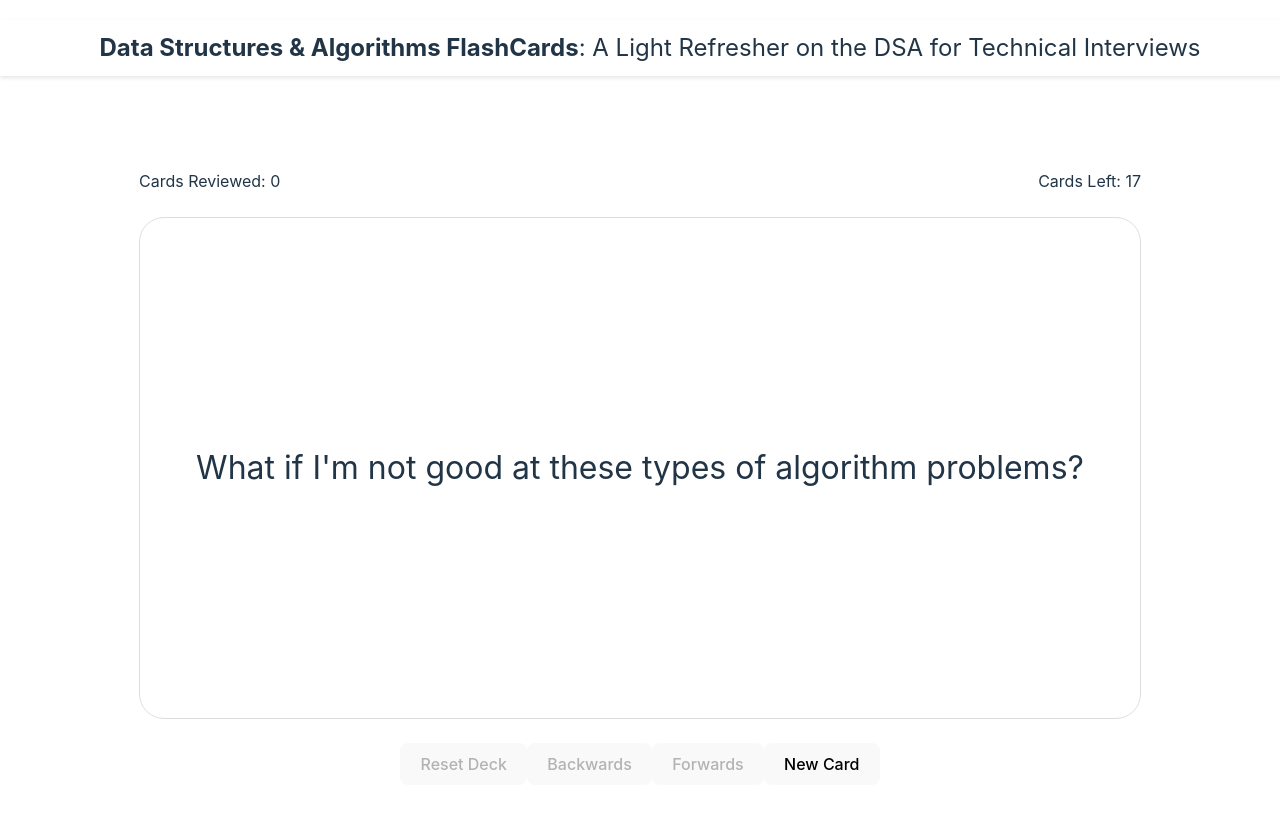
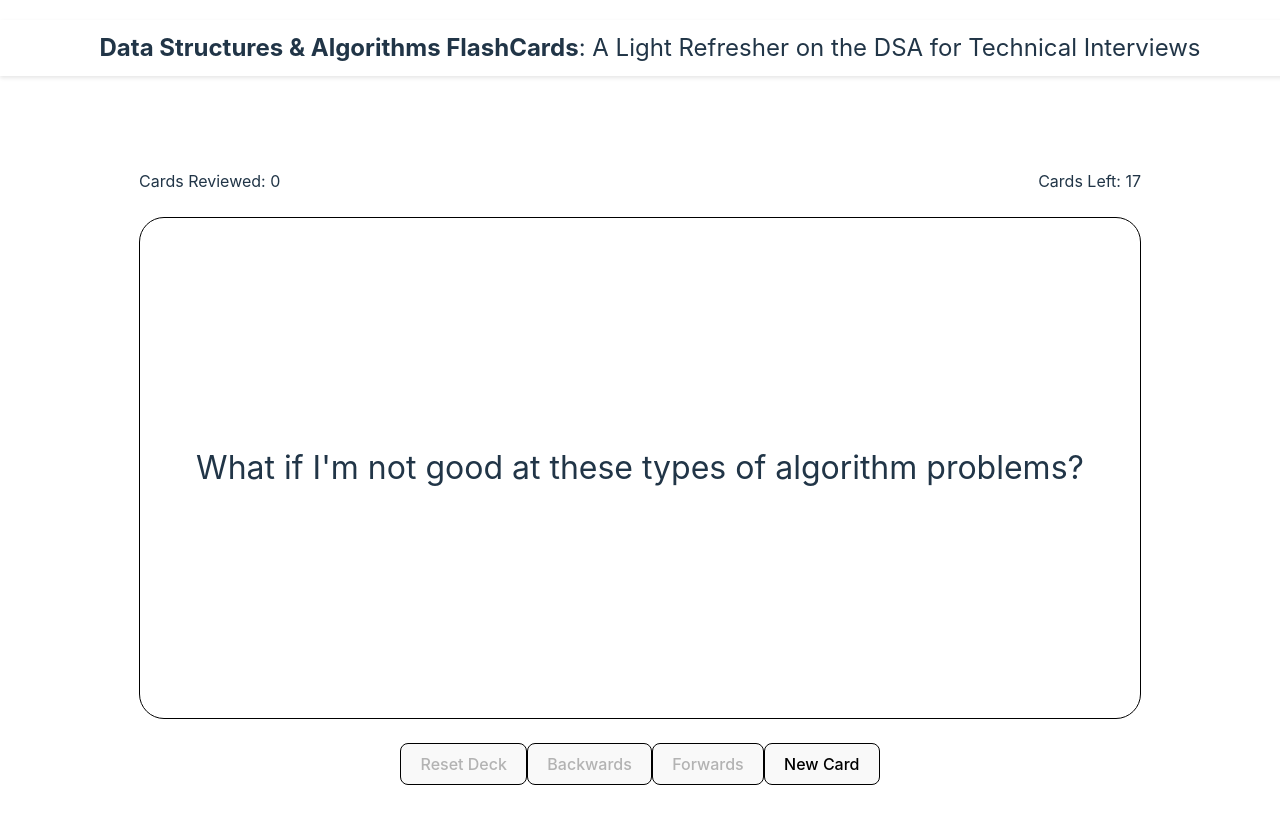
Before and after one commit to DanPark13/dsa-flashcards, a React (Vite) app: page / in a window 1280 px wide. Shown: the top 824 px of the page. Built offline with nearby package versions, Linux system fonts and the light colour scheme.

Commit message:
UI Changes
- Changed to White Background
- Random Card Handle no longer flips opposite but to definition side
  automatically
- Added Black borders

```diff
--- a/src/components/Card.css
+++ b/src/components/Card.css
@@ -1,7 +1,7 @@
 .card {
     width: 1000px;
     height: 500px;
-    border: 1px solid #ddd;
+    border: 1px solid #000000;
     border-radius: 25px;
     display: flex;
     justify-content: center;
--- a/src/components/Card.tsx
+++ b/src/components/Card.tsx
@@ -53,17 +53,17 @@ const Card: React.FC = () => {
     // Sets a New Unviewed Random Card unless all cards have been viewed
     const handleRandomCard = () => {
         const newIndex = getRandomUnusedIndex();
-        if (newIndex !== -1){
+        if (newIndex !== -1) {
+            setIsRevealed(false);  // Ensure the card starts on the "word" side
             setHistoryStack(prevStack => [...prevStack, activeCardIndex]);
-            setForwardStack([]); // Reset forward stack when new created
+            setForwardStack([]);  // Reset the forward stack
             setActiveCardIndex(newIndex);
             setViewedIndexes(prevIndexes => new Set(prevIndexes).add(newIndex));
-            setIsRevealed(!isRevealed);
         } else {
-            alert("Congratulations! All Cards Have Been Studied. Press 'Reset Deck' to Study Them Again.")
+            alert("All cards have been viewed!");
             setViewedIndexes(new Set());
         }
-    }
+    };
 
     // Navigates to previous card by popping from history stack and pushing to forward stack
     const handlePrevious = () => {
--- a/src/index.css
+++ b/src/index.css
@@ -4,7 +4,7 @@
   font-weight: 400;
 
   color-scheme: light dark;
-  color: rgba(255, 255, 255, 0.87);
+  color: rgba(0, 0, 0, 0.87);
   background-color: #242424;
 
   font-synthesis: none;
@@ -65,5 +65,6 @@ button:focus-visible {
   }
   button {
     background-color: #f9f9f9;
+    border-color: black;
   }
 }
```
Also changed, not shown: 1 other file (tests, documents, lock files or other folders).
